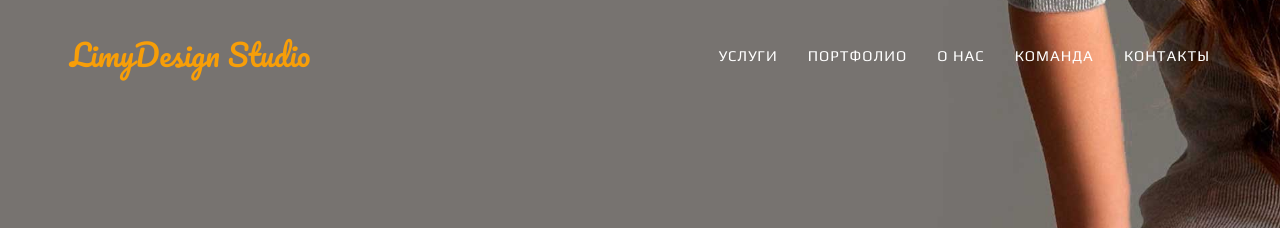
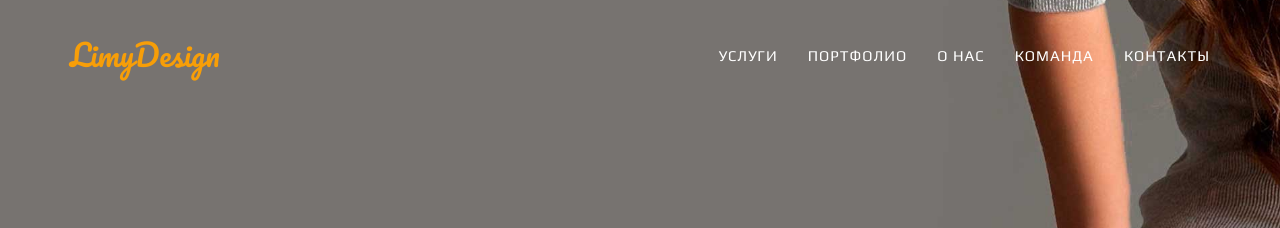
Before and after one commit to LimyDesign/limydesign.github.io, a Jekyll site: the page built from index.html, in a window 1280 px wide. Shown: the top 228 px of the page. Built offline with Jekyll 4.4.1, drawn with Linux system fonts in a browser that asks for light colours; nearby versions of some CDN libraries.

Commit message:
update site

```diff
--- a/_includes/header.html
+++ b/_includes/header.html
@@ -9,7 +9,7 @@
                     <span class="icon-bar"></span>
                     <span class="icon-bar"></span>
                 </button>
-                <a class="navbar-brand page-scroll" href="#page-top">{{site.title}}</a>
+                <a class="navbar-brand page-scroll" href="#page-top">LimyDesign</a>
             </div>
 
             <!-- Collect the nav links, forms, and other content for toggling -->
```
